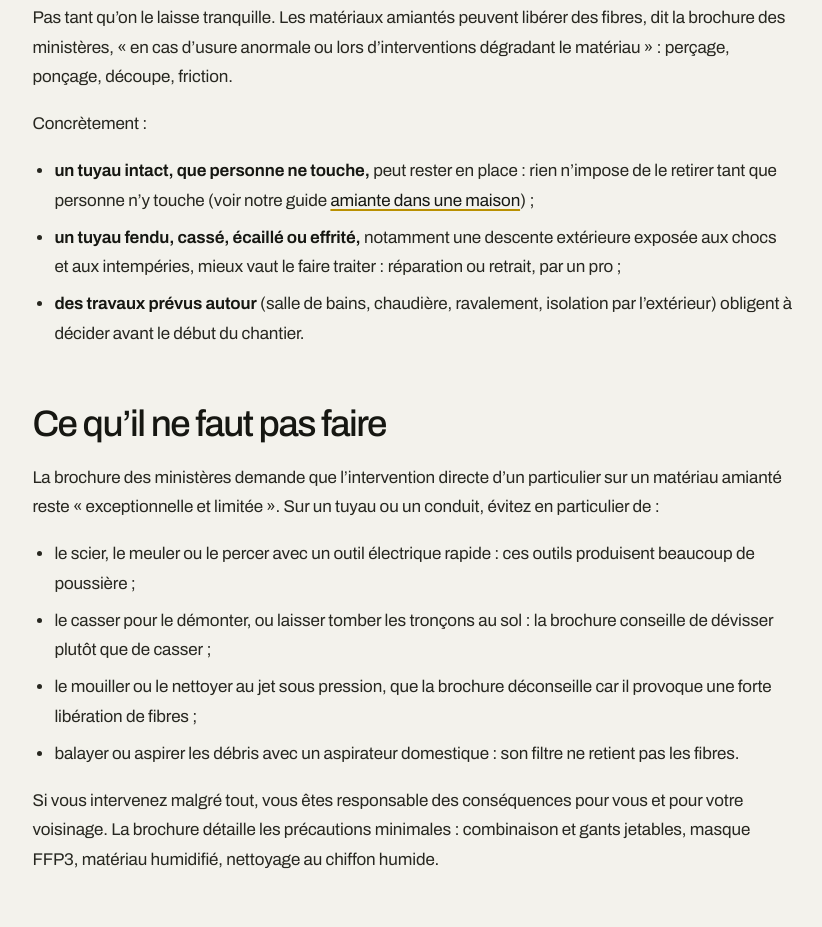
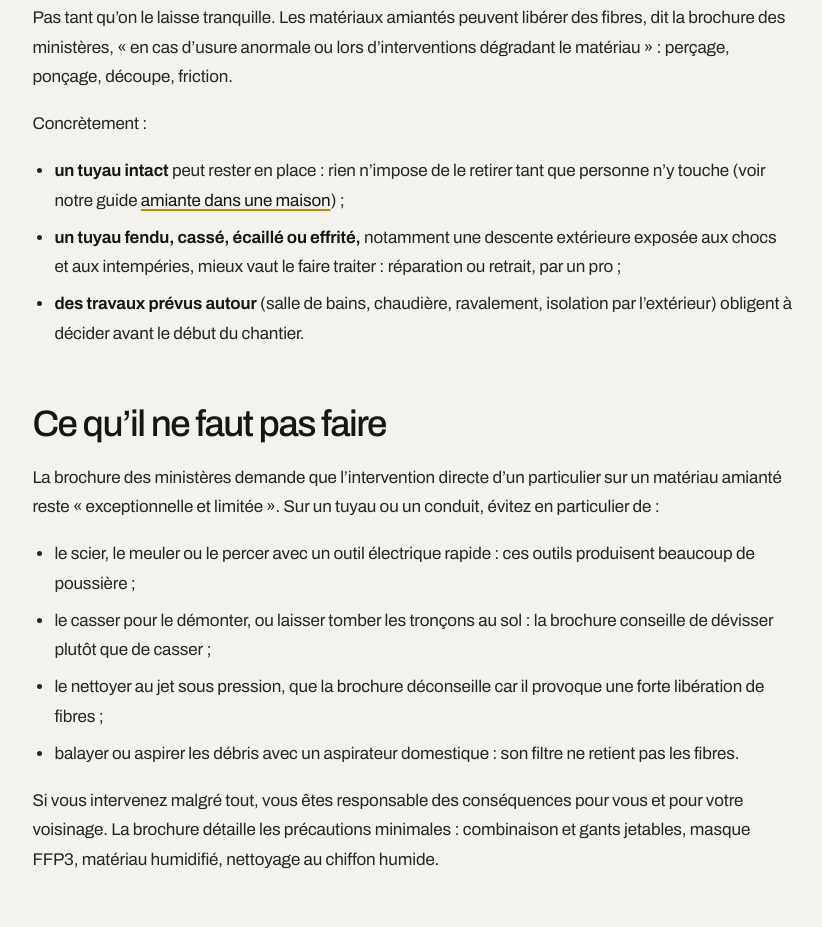
Before and after one commit to maximecuarteropro-prog/site-web-CAP-desamiantage, an Astro site: page /tuyau-conduit-amiante in a window 1280 px wide. Shown: the part 2269-3196 px from the top of the page, without its empty margins (38-860 px from the left). Built offline with nearby package versions, Linux system fonts and the light colour scheme; Astro itself is replaced by a stand-in of ours.

Commit message:
Relecture : trois tournures corrigées dans le guide des tuyaux et conduits
Co-Authored-By: Claude Opus 5.5 <noreply@anthropic.com>

```diff
--- a/src/pages/tuyau-conduit-amiante.astro
+++ b/src/pages/tuyau-conduit-amiante.astro
@@ -28,7 +28,7 @@ const sources = [
 
 const faq = [
   { question: 'Comment savoir si un tuyau est en amiante ?', reponse: 'Un tuyau gris, d’aspect rugueux comme du ciment, posé avant 1997, peut être en amiante-ciment. Regardez d’abord vos documents : état amiante remis à l’achat, dossier technique amiante de la copropriété. À défaut, seule l’analyse d’un prélèvement fait par un diagnostiqueur certifié permet de trancher.' },
-  { question: 'Une descente d’eaux pluviales en fibrociment est-elle dangereuse ?', reponse: 'Intacte et laissée en place, elle libère peu de fibres. Les fibres s’échappent quand le matériau s’use anormalement ou qu’on le perce, le scie, le ponce ou le casse (brochure des ministères, 2018). Une descente fendue ou cassée mieux vaut la faire traiter sans tarder, par un pro.' },
+  { question: 'Une descente d’eaux pluviales en fibrociment est-elle dangereuse ?', reponse: 'Intacte et laissée en place, elle libère peu de fibres. Les fibres s’échappent quand le matériau s’use anormalement ou qu’on le perce, le scie, le ponce ou le casse (brochure des ministères, 2018). Si elle est fendue ou cassée, mieux vaut la faire traiter sans tarder, par un pro.' },
   { question: 'Un plombier peut-il couper un tuyau en amiante ?', reponse: 'Il peut faire une intervention ponctuelle ou un entretien, en appliquant un mode opératoire propre à l’amiante (code du travail, art. R4412-145). Retirer le tuyau ou la descente entière est en revanche un travail de retrait, réservé à un pro certifié sous-section 3.' },
   { question: 'Combien coûte le retrait d’un conduit en amiante ?', reponse: 'ABC Travaux compte 30 à 90 € par mètre linéaire pour la dépose et l’évacuation d’un conduit en amiante-ciment, hors diagnostic et hors remplacement (octobre 2026). Sur un petit chantier, beaucoup de pros appliquent un forfait minimum de 1 500 à 2 500 €. Seul un devis après visite donne le vrai prix.' },
   { question: 'Peut-on apporter un tuyau en amiante-ciment à la déchèterie ?', reponse: 'Parfois. Certaines déchèteries acceptent l’amiante-ciment, généralement sous conditions de quantité ou de période, emballé dans des sacs étanches marqués « amiante ». Renseignez-vous auprès de votre mairie avant de vous déplacer. Quand un pro retire le conduit, il se charge des déchets.' },
@@ -76,7 +76,7 @@ const faq = [
   <p>Pas tant qu’on le laisse tranquille. Les matériaux amiantés peuvent libérer des fibres, dit la brochure des ministères, « en cas d’usure anormale ou lors d’interventions dégradant le matériau » : perçage, ponçage, découpe, friction.</p>
   <p>Concrètement :</p>
   <ul>
-    <li><strong>un tuyau intact, que personne ne touche,</strong> peut rester en place : rien n’impose de le retirer tant que personne n’y touche (voir notre guide <a href="/amiante-maison">amiante dans une maison</a>) ;</li>
+    <li><strong>un tuyau intact</strong> peut rester en place : rien n’impose de le retirer tant que personne n’y touche (voir notre guide <a href="/amiante-maison">amiante dans une maison</a>) ;</li>
     <li><strong>un tuyau fendu, cassé, écaillé ou effrité,</strong> notamment une descente extérieure exposée aux chocs et aux intempéries, mieux vaut le faire traiter : réparation ou retrait, par un pro ;</li>
     <li><strong>des travaux prévus autour</strong> (salle de bains, chaudière, ravalement, isolation par l’extérieur) obligent à décider avant le début du chantier.</li>
   </ul>
@@ -86,7 +86,7 @@ const faq = [
   <ul>
     <li>le scier, le meuler ou le percer avec un outil électrique rapide : ces outils produisent beaucoup de poussière ;</li>
     <li>le casser pour le démonter, ou laisser tomber les tronçons au sol : la brochure conseille de dévisser plutôt que de casser ;</li>
-    <li>le mouiller ou le nettoyer au jet sous pression, que la brochure déconseille car il provoque une forte libération de fibres ;</li>
+    <li>le nettoyer au jet sous pression, que la brochure déconseille car il provoque une forte libération de fibres ;</li>
     <li>balayer ou aspirer les débris avec un aspirateur domestique : son filtre ne retient pas les fibres.</li>
   </ul>
   <p>Si vous intervenez malgré tout, vous êtes responsable des conséquences pour vous et pour votre voisinage. La brochure détaille les précautions minimales : combinaison et gants jetables, masque FFP3, matériau humidifié, nettoyage au chiffon humide.</p>
```
